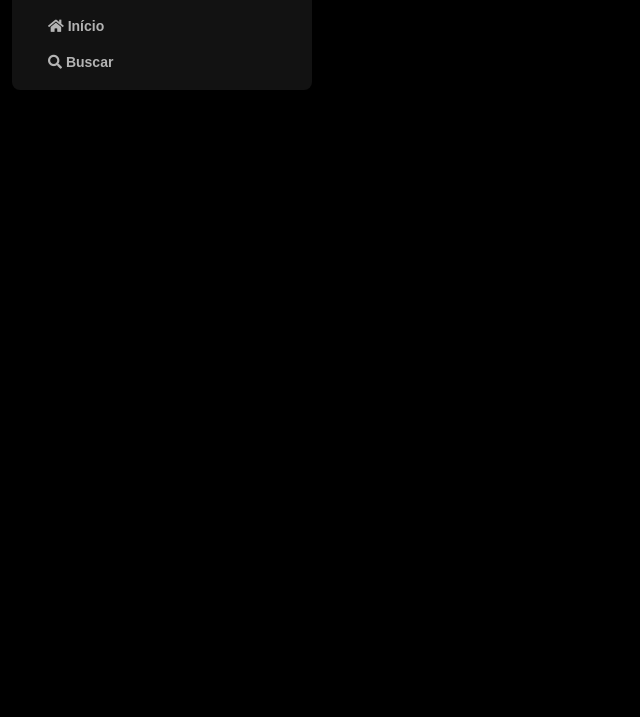
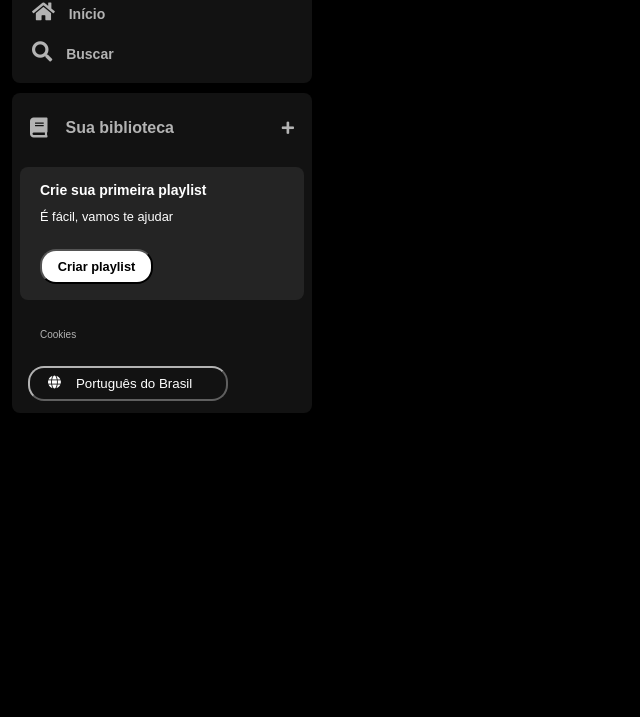
Before and after one commit to JuniorErnesto/imersao-frontend-alura, a plain HTML site: page index.html in a window 1280 px wide. Shown: the part 83-800 px from the top of the page, without its empty margins (0-640 px from the left). Drawn offline with Linux system fonts and the light colour scheme.

Commit message:
Alterações no projeto

```diff
--- a/index.html
+++ b/index.html
@@ -34,6 +34,35 @@
                         </li>
                     </ul>
                 </div>
+        </nav>
+        <nav class="library">
+            <div class="library__content">
+                <a class="library__button">
+                    <span class="fa fa-book"></span>
+                    <span>Sua biblioteca</span>
+                </a>
+                <span class="fa fa-plus"></span>
+            </div>
+            <section class="section__playlist">
+                <div class="section-playlist__content">
+                    <div>
+                        <span class="text__title">Crie sua primeira playlist</span>
+                    </div>
+                    <div>
+                        <span class="text__subtitle">É fácil, vamos te ajudar</span>
+                    </div>
+                    <button class="section-playlist__button">
+                        <span>Criar playlist</span>
+                    </button>
+            </section>
+            <div class="cookies">
+                <a class="cookies__link" href="">Cookies</a>
+            </div>
+            <div class="languages">
+                <button class="languages__button">
+                    <span class="fa fa-globe"></span>
+                    <span>Português do Brasil</span>
+                </button>
             </div>
         </nav>
     </div>
--- a/styles.css
+++ b/styles.css
@@ -14,7 +14,6 @@ body {
 .sidebar__navigation {
     background-color: #121212;
     border-radius: 8px;
-    padding: 16px 0 0 16px;
 }
 
 .sidebar__navigation .logo {
@@ -44,3 +43,121 @@ body {
     font-size: 14px;
     font-family: "DM Sans", sans-serif;
 }
+
+.fa-home {
+    font-size: 1.45em;
+    margin-right: 10px;
+  }
+
+.fa-search {
+    font-size: 1.45em;
+    margin-right: 10px;
+}
+
+.library {
+    margin-top: 10px;
+    padding: 4px 8px;
+    color: #b3b3b3;
+    background-color: #121212;
+    border-radius: 8px;
+}
+
+.library__content {
+    display: flex;
+    justify-content: space-between;
+    align-items: center;
+}
+
+.fa-book {
+    margin-right: 10px;
+    padding-right: 8px;
+    font-size: 1.25em;
+}
+
+.fa-plus {
+    margin: 24px 10px;
+    color: #b3b3b3;
+    font-size: 0.875em;
+}
+
+.library__button {
+    display: flex;
+    align-items: center;
+    margin-right: 10px;
+    padding: 20px 10px;
+    font-size: 16px;
+    color: #b3b3b3;
+    background-color: #121212;
+    font-weight: 600;
+    font-family: "montserrat", sans-serif;
+}
+
+.section__playlist {
+    display: flex;
+    margin: 8px 0;
+    padding: 16px 20px;
+    background-color: #242424;
+    color: #b3b3b3;
+    border-radius: 8px;
+}
+
+.section-playlist__content {
+    color: #FFFFFF;
+}
+
+.section-playlist__button {
+    background-color: #FFFFFF;
+    color: black;
+    margin-top: 12px;
+    padding: 10px;
+    border-radius: 16px;
+    font-family: "montserrat", sans-serif;
+    font-size: 12.8px;
+    font-weight: 600;
+    width: 113px;
+    height: 35px;
+    display: flex;
+    align-items: center;
+    justify-content: center;
+}
+
+.cookies {
+    margin: 25px 20px;
+}
+
+.text__title {
+    display: flex;
+    padding-bottom: 14px;
+    font-size: 14px;
+    font-weight: 600;
+    font-family: "dm sans", sans-serif;
+}
+
+.text__subtitle {
+    display: flex;
+    padding-bottom: 14px;
+    font-size: 12.8px;
+    font-family: "dm sans", sans-serif;
+}
+
+.cookies__link {
+    text-decoration: none;
+    font-size: 10px;
+    font-family: 'DM Sans', sans-serif;
+    color: #b3b3b3;
+}
+
+.languages__button {
+    display: flex;
+    background-color: #121212;
+    border-radius: 16px;
+    border-color: #b3b3b3;
+    color: #FFFFFF;
+    margin: 8px;
+    padding: 8px;
+    width: 200px;
+}
+
+.fa-globe {
+    padding: 0 15px 0 10px;
+}
```
